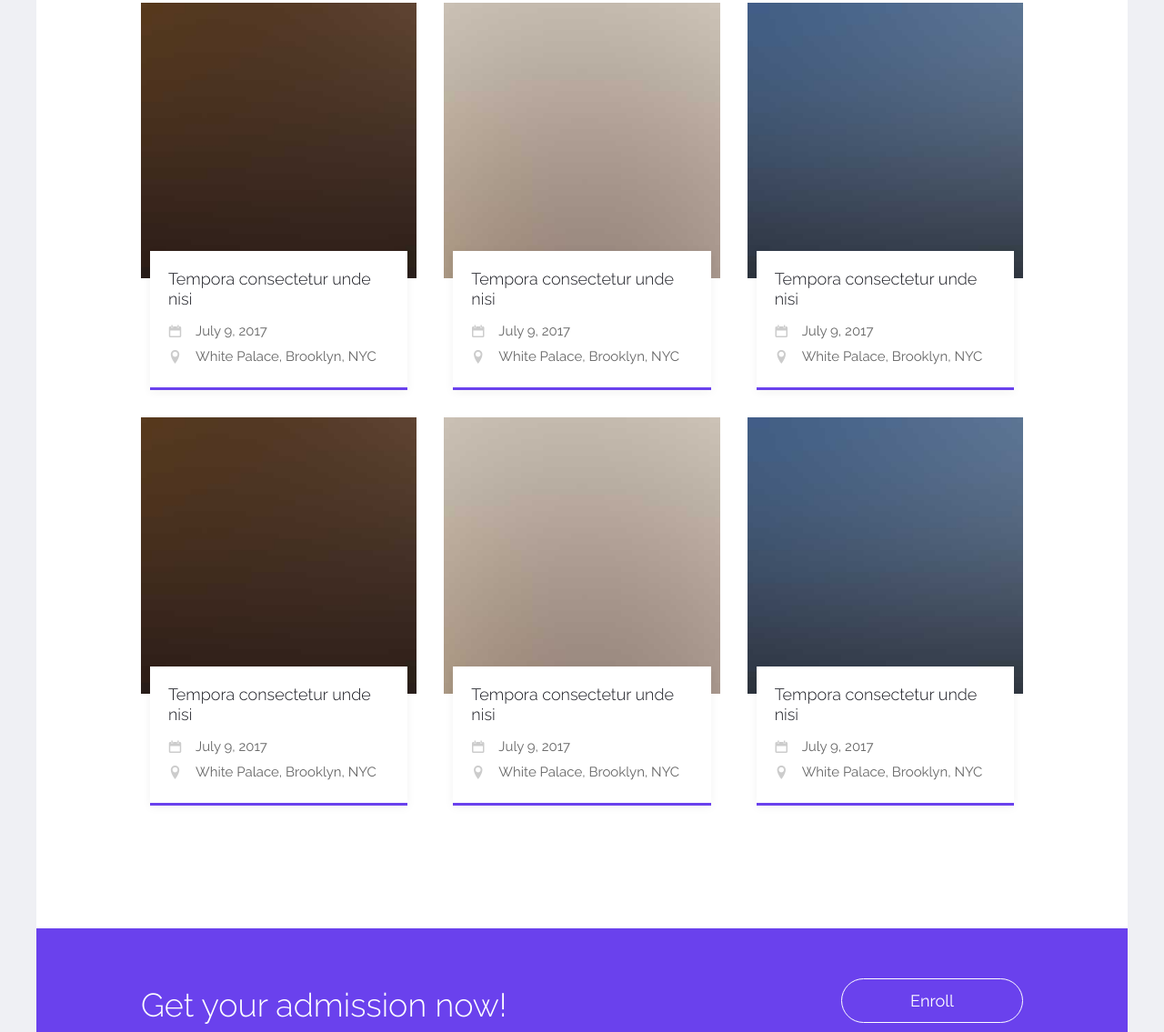
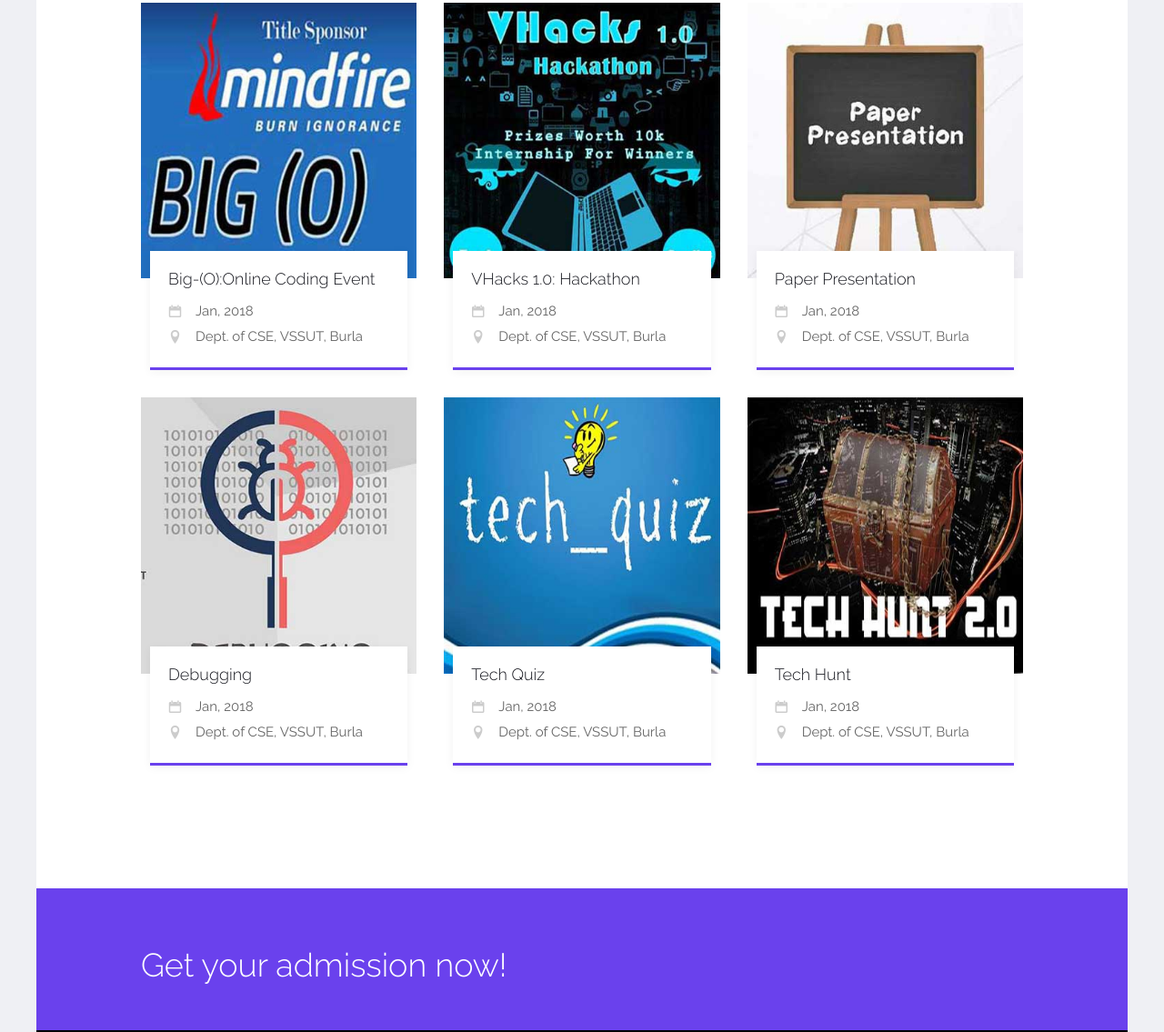
Before and after one commit to professorp/cse.vssut.github.io, a website: page events.html in a window 1280 px wide. Shown: the part 1079-2214 px from the top of the page at 91% size. Drawn offline with Linux system fonts and the light colour scheme; files whose address does not match are found by name.

Commit message:
Added images to events page

```diff
--- a/events.html
+++ b/events.html
@@ -121,7 +121,7 @@
                   <h3>Srujan 2K18 - A National Level Student Tech Symposium</h3>
                   <p>The Official tech-fest of the CSE Society </p>
                   <p>
-                      <span class="probootstrap-date"><i class="icon-calendar"></i>27th Jan, 2017</span>
+                      <span class="probootstrap-date"><i class="icon-calendar"></i>27th Jan, 2018</span>
                     <span class="probootstrap-location"><i class="icon-location2"></i>Dept. of CSE, VSSUT, Burla</span>
                   </p>
                   <p><a href="#" class="btn btn-primary">Learn More</a></p>
@@ -144,32 +144,32 @@
           <div class="row">
             <div class="col-md-4 col-sm-6 col-xs-6 col-xxs-12 probootstrap-animate">
               <a href="#" class="probootstrap-featured-news-box">
-                <figure class="probootstrap-media"><img src="img/img_sm_1.jpg" alt="Free Bootstrap Template by ProBootstrap.com" class="img-responsive"></figure>
+                <figure class="probootstrap-media"><img src="img/big.jpg" alt="Big-O: An Online Coding Event" class="img-responsive"></figure>
                 <div class="probootstrap-text">
-                  <h3>Tempora consectetur unde nisi</h3>
-                  <span class="probootstrap-date"><i class="icon-calendar"></i>July 9, 2017</span>
-                  <span class="probootstrap-location"><i class="icon-location2"></i>White Palace, Brooklyn, NYC</span>
+                  <h3>Big-(O):Online Coding Event</h3>
+                  <span class="probootstrap-date"><i class="icon-calendar"></i>Jan, 2018</span>
+                  <span class="probootstrap-location"><i class="icon-location2"></i>Dept. of CSE, VSSUT, Burla</span>
                 </div>
               </a>
             </div>
             <div class="col-md-4 col-sm-6 col-xs-6 col-xxs-12 probootstrap-animate">
               <a href="#" class="probootstrap-featured-news-box">
-                <figure class="probootstrap-media"><img src="img/img_sm_2.jpg" alt="Free Bootstrap Template by ProBootstrap.com" class="img-responsive"></figure>
+                <figure class="probootstrap-media"><img src="img/hack.jpg" alt="V-Hacks" class="img-responsive"></figure>
                 <div class="probootstrap-text">
-                  <h3>Tempora consectetur unde nisi</h3>
-                  <span class="probootstrap-date"><i class="icon-calendar"></i>July 9, 2017</span>
-                  <span class="probootstrap-location"><i class="icon-location2"></i>White Palace, Brooklyn, NYC</span>
+                  <h3>VHacks 1.0: Hackathon</h3>
+                  <span class="probootstrap-date"><i class="icon-calendar"></i>Jan, 2018</span>
+                  <span class="probootstrap-location"><i class="icon-location2"></i>Dept. of CSE, VSSUT, Burla</span>
                 </div>
               </a>
             </div>
             <div class="clearfix visible-sm-block visible-xs-block"></div>
             <div class="col-md-4 col-sm-6 col-xs-6 col-xxs-12 probootstrap-animate">
               <a href="#" class="probootstrap-featured-news-box">
-                <figure class="probootstrap-media"><img src="img/img_sm_3.jpg" alt="Free Bootstrap Template by ProBootstrap.com" class="img-responsive"></figure>
+                <figure class="probootstrap-media"><img src="img/pp.jpg" alt="Paper Presentation" class="img-responsive"></figure>
                 <div class="probootstrap-text">
-                  <h3>Tempora consectetur unde nisi</h3>
-                  <span class="probootstrap-date"><i class="icon-calendar"></i>July 9, 2017</span>
-                  <span class="probootstrap-location"><i class="icon-location2"></i>White Palace, Brooklyn, NYC</span>
+                  <h3>Paper Presentation</h3>
+                  <span class="probootstrap-date"><i class="icon-calendar"></i>Jan, 2018</span>
+                  <span class="probootstrap-location"><i class="icon-location2"></i>Dept. of CSE, VSSUT, Burla</span>
                 </div>
               </a>
             </div>
@@ -178,11 +178,11 @@
 
             <div class="col-md-4 col-sm-6 col-xs-6 col-xxs-12 probootstrap-animate">
               <a href="#" class="probootstrap-featured-news-box">
-                <figure class="probootstrap-media"><img src="img/img_sm_1.jpg" alt="Free Bootstrap Template by ProBootstrap.com" class="img-responsive"></figure>
+                <figure class="probootstrap-media"><img src="img/debug.jpg" alt="Debugging" class="img-responsive"></figure>
                 <div class="probootstrap-text">
-                  <h3>Tempora consectetur unde nisi</h3>
-                  <span class="probootstrap-date"><i class="icon-calendar"></i>July 9, 2017</span>
-                  <span class="probootstrap-location"><i class="icon-location2"></i>White Palace, Brooklyn, NYC</span>
+                  <h3>Debugging</h3>
+                  <span class="probootstrap-date"><i class="icon-calendar"></i>Jan, 2018</span>
+                  <span class="probootstrap-location"><i class="icon-location2"></i>Dept. of CSE, VSSUT, Burla</span>
                 </div>
               </a>
             </div>
@@ -190,21 +190,21 @@
 
             <div class="col-md-4 col-sm-6 col-xs-6 col-xxs-12 probootstrap-animate">
               <a href="#" class="probootstrap-featured-news-box">
-                <figure class="probootstrap-media"><img src="img/img_sm_2.jpg" alt="Free Bootstrap Template by ProBootstrap.com" class="img-responsive"></figure>
+                <figure class="probootstrap-media"><img src="img/tq.jpg" alt="Tech Quiz" class="img-responsive"></figure>
                 <div class="probootstrap-text">
-                  <h3>Tempora consectetur unde nisi</h3>
-                  <span class="probootstrap-date"><i class="icon-calendar"></i>July 9, 2017</span>
-                  <span class="probootstrap-location"><i class="icon-location2"></i>White Palace, Brooklyn, NYC</span>
+                  <h3>Tech Quiz</h3>
+                  <span class="probootstrap-date"><i class="icon-calendar"></i>Jan, 2018</span>
+                  <span class="probootstrap-location"><i class="icon-location2"></i>Dept. of CSE, VSSUT, Burla</span>
                 </div>
               </a>
             </div>
             <div class="col-md-4 col-sm-6 col-xs-6 col-xxs-12 probootstrap-animate">
               <a href="#" class="probootstrap-featured-news-box">
-                <figure class="probootstrap-media"><img src="img/img_sm_3.jpg" alt="Free Bootstrap Template by ProBootstrap.com" class="img-responsive"></figure>
+                <figure class="probootstrap-media"><img src="img/th.jpg" alt="Tech Hunt" class="img-responsive"></figure>
                 <div class="probootstrap-text">
-                  <h3>Tempora consectetur unde nisi</h3>
-                  <span class="probootstrap-date"><i class="icon-calendar"></i>July 9, 2017</span>
-                  <span class="probootstrap-location"><i class="icon-location2"></i>White Palace, Brooklyn, NYC</span>
+                  <h3>Tech Hunt</h3>
+                  <span class="probootstrap-date"><i class="icon-calendar"></i>Jan, 2018</span>
+                  <span class="probootstrap-location"><i class="icon-location2"></i>Dept. of CSE, VSSUT, Burla</span>
                 </div>
               </a>
             </div>
@@ -219,7 +219,7 @@
           <div class="row">
             <div class="col-md-12">
               <h2 class="probootstrap-animate" data-animate-effect="fadeInRight">Get your admission now!</h2>
-              <a href="#" role="button" class="btn btn-primary btn-lg btn-ghost probootstrap-animate" data-animate-effect="fadeInLeft">Enroll</a>
+              <!--<a href="#" role="button" class="btn btn-primary btn-lg btn-ghost probootstrap-animate" data-animate-effect="fadeInLeft">Enroll</a>-->
             </div>
           </div>
         </div>
```
Also changed, not shown: img/big.jpg (added), img/debug.jpg (added), img/hack.jpg (added), img/pp.jpg (added), img/th.jpg (added), img/tq.jpg (added).
